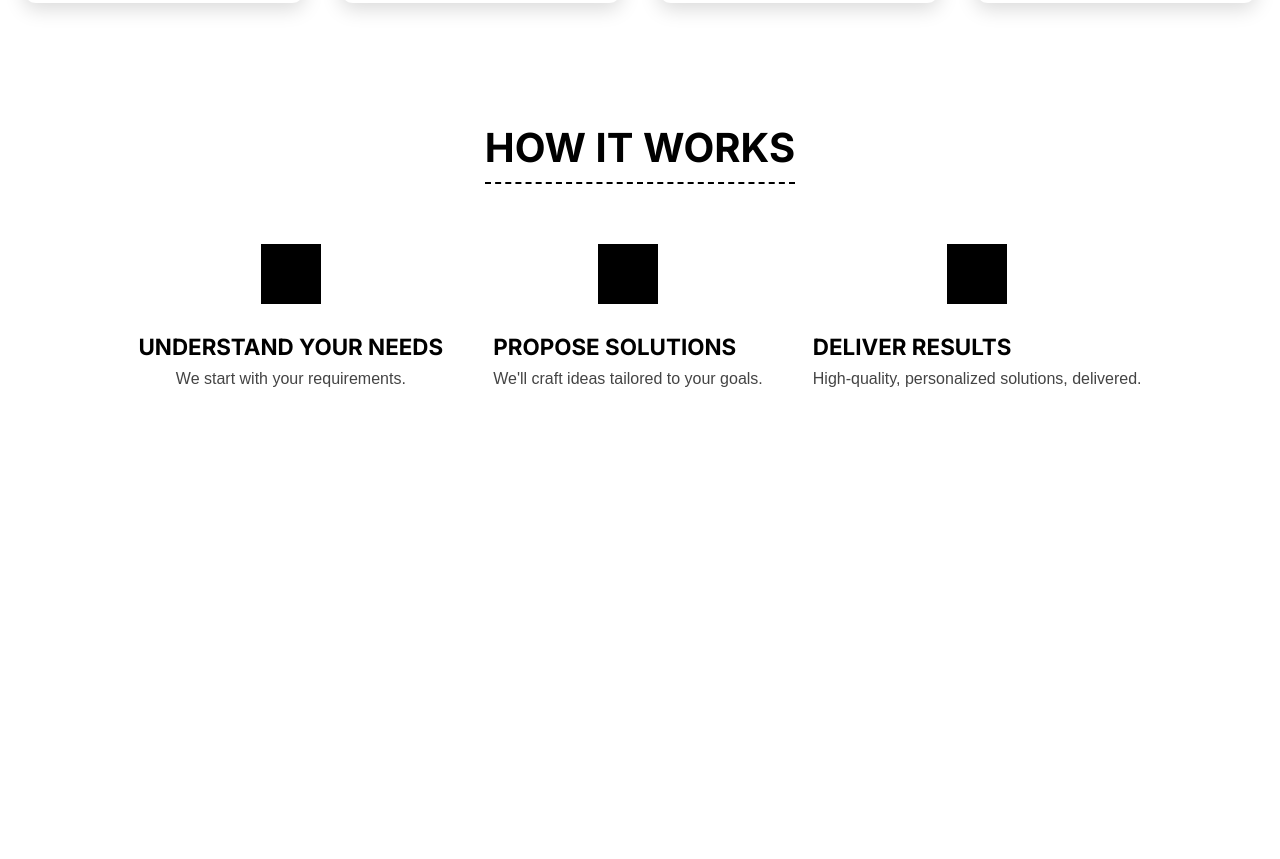
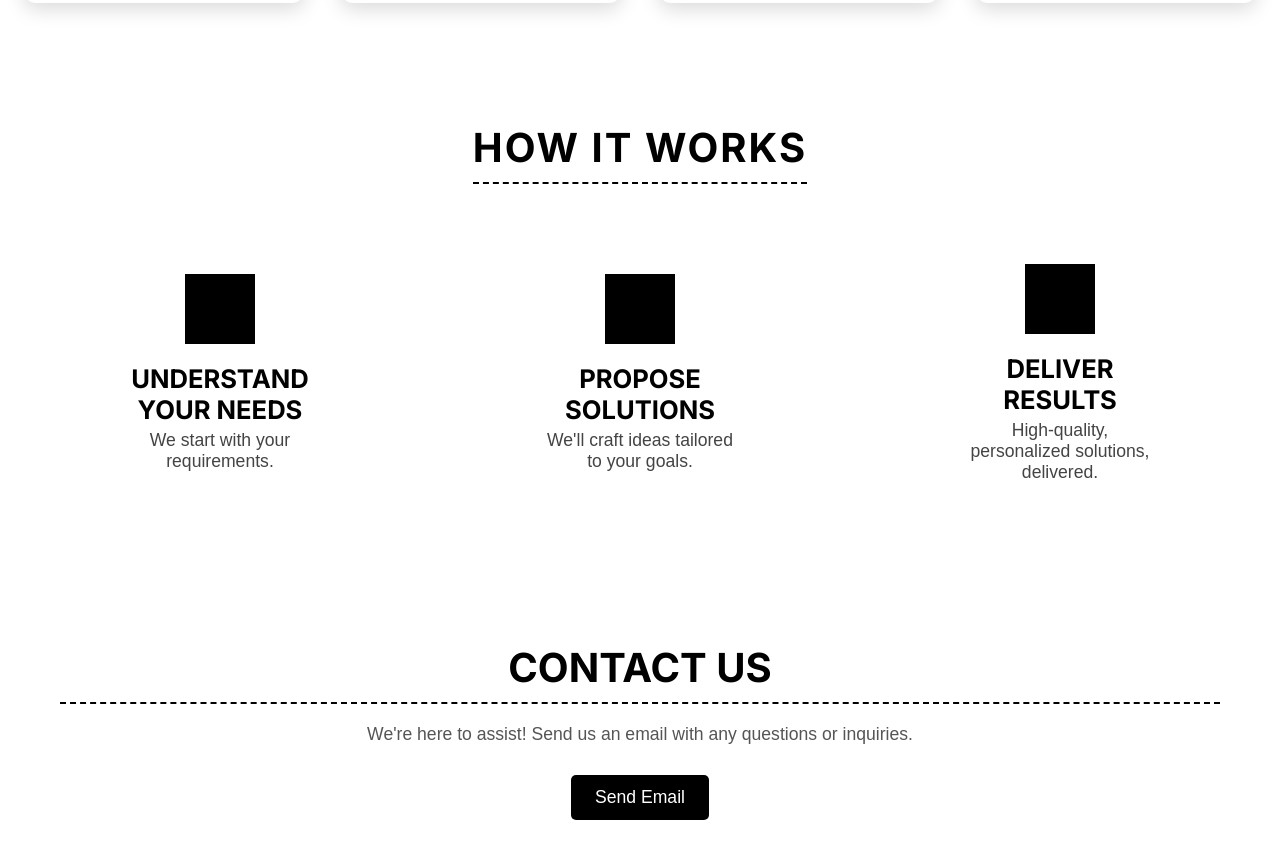
Before and after one commit to srinath536/Halt, a React (Vite) app: page / in a window 1280 px wide. Shown: the part 1311-2170 px from the top of the page. Before the commit the page ends 1779 px from the top, so only its background shows below. Built offline with nearby package versions, Linux system fonts and the light colour scheme; grey boxes are pictures that could not be loaded.

Commit message:
added contact page

```diff
--- a/src/App.tsx
+++ b/src/App.tsx
@@ -1,9 +1,9 @@
 import './App.css'
+import ContactUs from './components/ContactUs';
 import Header from './components/Header'
 import HeroSection from './components/HeroSection'
 import ProcessSection from './components/ProcessSection';
 import ServicesSection from './components/ServicesSection';
-import Story from './components/Story';
 function App() {
 
 
@@ -13,6 +13,7 @@ function App() {
     <HeroSection />
     <ServicesSection/>
     <ProcessSection/>
+    <ContactUs/>
 
   </div>
 );
--- /dev/null
+++ b/src/components/ContactUs.css
@@ -0,0 +1,63 @@
+/* Contact Us Container */
+.contact-container {
+  padding: 60px 20px;
+  max-width: 1200px;
+  margin: 0 auto;
+  text-align: center;
+  background-color: white;
+  color: black;
+  box-sizing: border-box;
+  font-family: "Arial", sans-serif;
+}
+
+/* Header Styling */
+.contact-content h2 {
+  font-size: 2.5rem;
+  margin-bottom: 20px;
+  font-weight: bold;
+  text-transform: uppercase;
+  border-bottom: 2px dashed black;
+  padding-bottom: 10px;
+}
+
+.contact-content p {
+  font-size: 1.1rem;
+  margin-bottom: 30px;
+  color: #555;
+}
+
+/* Button Styling */
+.send-email-btn {
+  font-size: 1.1rem;
+  padding: 12px 24px;
+  background-color: black;
+  color: white;
+  border: none;
+  cursor: pointer;
+  border-radius: 5px;
+  transition: background-color 0.3s;
+}
+
+.send-email-btn:hover {
+  background-color: #444;
+}
+
+/* Responsive Design for Smaller Screens */
+@media (max-width: 768px) {
+  .contact-content h2 {
+    font-size: 2rem;
+  }
+  .contact-content p {
+    font-size: 1rem;
+  }
+}
+
+@media (max-width: 480px) {
+  .contact-content h2 {
+    font-size: 1.5rem;
+  }
+  .send-email-btn {
+    padding: 10px 20px;
+    font-size: 1rem;
+  }
+}
--- /dev/null
+++ b/src/components/ContactUs.tsx
@@ -0,0 +1,20 @@
+import React from "react";
+import './ContactUs.css';
+
+const ContactUs: React.FC = () => {
+  return (
+    <section id="contact" className="contact-container">
+      <div className="contact-content">
+        <h2>Contact Us</h2>
+        <p>We're here to assist! Send us an email with any questions or inquiries.</p>
+
+        {/* Mailto link that opens the user's email client */}
+        <a href="mailto:halt@gmail.com?subject=Inquiry&body=Hi, I would like to...">
+          <button className="send-email-btn">Send Email</button>
+        </a>
+      </div>
+    </section>
+  );
+};
+
+export default ContactUs;
--- a/src/components/HeroSection.tsx
+++ b/src/components/HeroSection.tsx
@@ -8,8 +8,14 @@ const HeroSection: React.FC = () => {
         <h1>Tailored Human-Alternate Solutions for Every Business</h1>
         <p>We turn your challenges into custom solutions.</p>
         <div className="cta-buttons">
-          <button>Contact Us</button>
-          <button>Explore Services</button>
+          {/* "Contact Us" button that navigates to contact section */}
+          <a href="#contact">
+            <button>Contact Us</button>
+          </a>
+          {/* "Explore Services" button that navigates to services section */}
+          <a href="#services">
+            <button>Explore Services</button>
+          </a>
         </div>
         {/* Curved Arrow Doodle */}
         <div className="doodle">
--- a/src/components/ProcessSection.css
+++ b/src/components/ProcessSection.css
@@ -22,96 +22,62 @@
   text-transform: uppercase;
   border-bottom: 2px dashed #000;
   padding-bottom: 10px;
+  letter-spacing: 2px;
+  color: black;
 }
 
-/* Roadmap Layout - Doodly Path Flow */
-.process-roadmap {
+/* Steps Layout */
+.process-steps {
   display: flex;
-  justify-content: center;
+  justify-content: space-around;
   align-items: center;
-  position: relative;
-  gap: 50px;
-  flex-wrap: wrap;
+  gap: 60px;
+  margin-top: 40px;
+  flex-wrap: nowrap;
   max-width: 1200px;
-  margin: 0 auto;
-  padding: 20px 0;
-  flex-direction: row;
+  width: 100%;
 }
 
-/* Step Styling - Continuous Flow */
-.roadmap-step {
-  position: relative;
+/* Step Styling */
+.step {
   display: flex;
   flex-direction: column;
   align-items: center;
+  width: 200px;
+  text-align: center;
+  margin-bottom: 40px;
 }
 
-.roadmap-icon img {
-  width: 60px;
-  height: 60px;
+.step-icon img {
+  width: 70px;
+  height: 70px;
+  margin-bottom: 15px;
   filter: grayscale(100%) brightness(0) invert(0);
-  margin-bottom: 15px;
 }
 
-.roadmap-content h3 {
-  font-size: 1.4rem;
-  margin: 10px 0;
+.step-title h3 {
+  font-size: 1.6rem;
+  font-weight: bold;
   text-transform: uppercase;
-  font-weight: bold;
+  margin-bottom: 5px;
 }
 
-.roadmap-content p {
-  font-size: 1rem;
+.step-title p {
+  font-size: 1.1rem;
   color: #444;
   text-align: center;
   margin-top: 5px;
 }
 
-/* Doodle-like Curved Arrows */
-.roadmap-arrow {
-  position: absolute;
-  top: 50%;
-  left: 100%;
-  width: 40px;
-  height: 40px;
-  border-top: 3px solid black;
-  border-right: 3px solid black;
-  border-radius: 50%;
-  transform: rotate(45deg);
-  z-index: -1;
-  box-sizing: border-box;
-  background-image: radial-gradient(circle, transparent 1px, #000 1px);
-  background-size: 5px 5px;
-  animation: doodleArrow 1.5s ease-in-out infinite;
-}
-
-/* Animation for doodled curved arrows */
-@keyframes doodleArrow {
-  0% {
-    transform: rotate(45deg);
-  }
-  50% {
-    transform: rotate(50deg);
-  }
-  100% {
-    transform: rotate(45deg);
-  }
-}
-
-/* Responsive Layout for Small Screens */
+/* Responsive Design */
 @media (max-width: 768px) {
-  .process-roadmap {
+  .process-steps {
     flex-direction: column;
-    gap: 40px;
-    align-items: flex-start;
+    gap: 30px;
   }
 
-  .roadmap-step {
+  .step {
     width: 250px;
-  }
-
-  .roadmap-arrow {
-    display: none;
   }
 }
 
@@ -120,11 +86,11 @@
     font-size: 2rem;
   }
 
-  .roadmap-content h3 {
-    font-size: 1.2rem;
+  .step-title h3 {
+    font-size: 1.4rem;
   }
 
-  .roadmap-content p {
-    font-size: 0.9rem;
+  .step-title p {
+    font-size: 1rem;
   }
 }
--- a/src/components/ProcessSection.tsx
+++ b/src/components/ProcessSection.tsx
@@ -29,21 +29,16 @@ const ProcessSection: React.FC = () => {
         <h2>How It Works</h2>
       </div>
 
-      <div className="process-roadmap">
-        {processSteps.map((step, index) => (
-          <div className="roadmap-step" key={step.id}>
-            <div className="roadmap-icon">
+      <div className="process-steps">
+        {processSteps.map((step) => (
+          <div className="step" key={step.id}>
+            <div className="step-icon">
               <img src={step.icon} alt={step.title} />
             </div>
-            <div className="roadmap-content">
+            <div className="step-title">
               <h3>{step.title}</h3>
               <p>{step.description}</p>
             </div>
-
-            {/* Doodle-like arrows between steps */}
-            {index < processSteps.length - 1 && (
-              <div className="roadmap-arrow"></div>
-            )}
           </div>
         ))}
       </div>
```
Also changed, not shown: src/components/ContactSection.css (deleted, +0 -33 lines), src/components/ContactSection.tsx (deleted, +0 -50 lines), src/components/Story.css (deleted, +0 -36 lines), src/components/Story.tsx (deleted, +0 -21 lines).
